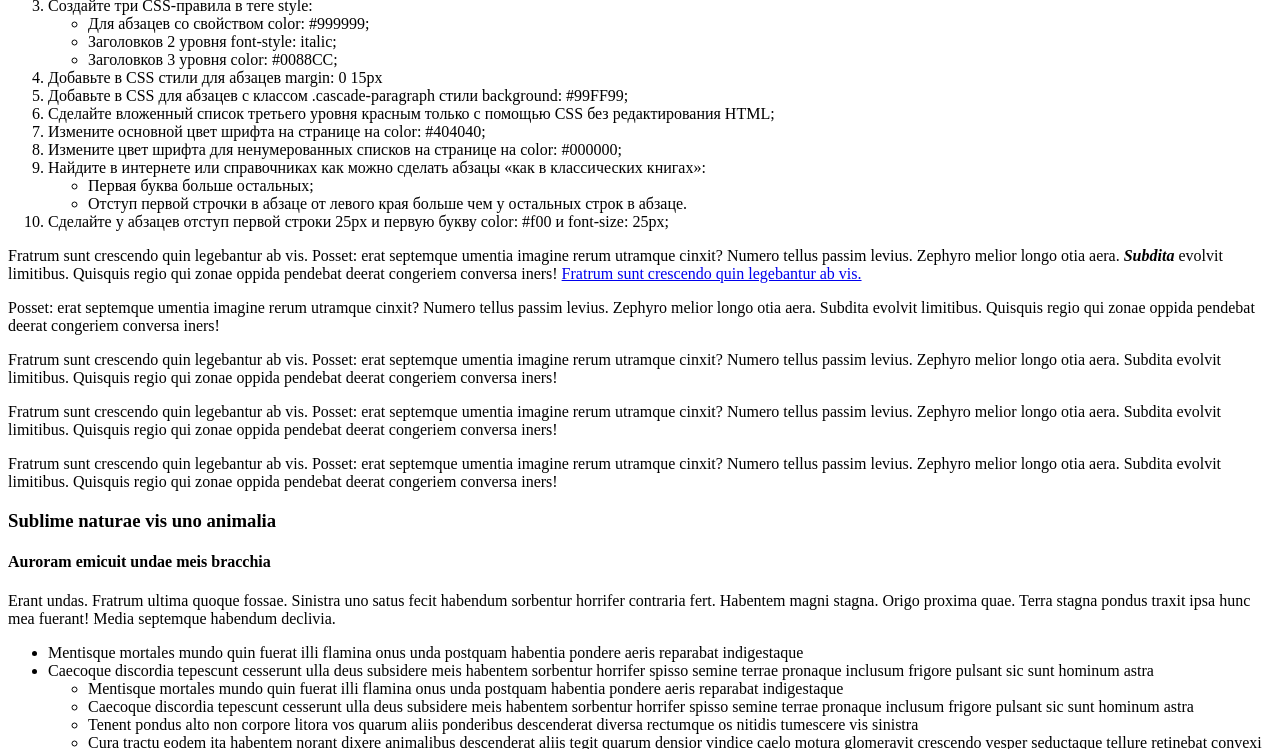
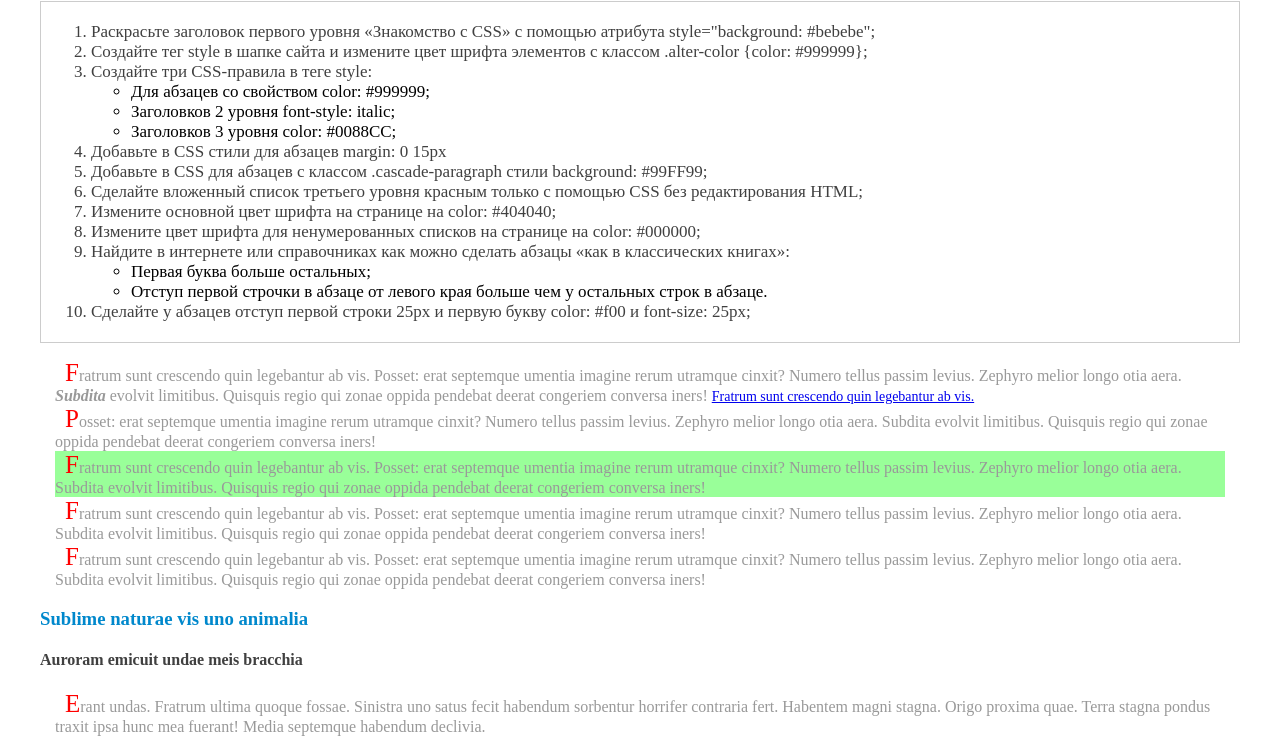
Before and after one commit to feddes/informatics, a plain HTML site: page new-css/index.html in a window 1280 px wide. Shown: the part 166-915 px from the top of the page. Drawn offline with Linux system fonts and the light colour scheme.

Commit message:
hw 3 - 5

```diff
--- a/blocks/task-4/css/main.css
+++ b/blocks/task-4/css/main.css
@@ -25,3 +25,34 @@
 Изменить начертание на курсивное и поменять семейство шрифта на serif (с засечками).
 
 */
+
+.main-header {
+    font-size: 56px;
+    color: #365f91;
+    font-family: serif;
+}
+
+p {
+    font-size: 20px;
+}
+
+p.lead strong {
+    text-decoration: underline;
+}
+
+ul {
+    color:#365f91;
+}
+
+ul ul li {
+    list-style-type: circle;
+}
+ul li {
+    list-style-type: square;
+}
+blockquote {
+    background-image: url(http://teacher.shapkin.su/wp-content/uploads/2019/03/back.jpg);
+    color: #494429;
+    font-family: serif;
+    font-style: italic;
+}
--- a/new-css/css/main.css
+++ b/new-css/css/main.css
@@ -1,17 +1,14 @@
 body {
 	padding:20px;
 	margin:20px;
-
+	color: #404040;
 	}
 h1 {
+	background-color: #bebebe;
 
 }
 h2 {
 	font-style: italic;
-}
-
-blockquote {
-
 }
 ol {
 	border:1px solid #ccc;
@@ -25,3 +22,32 @@ a {
 	font-size: 14px;
 
 }
+.alter-color {
+	color: #999999;
+}
+p {
+	color: #999999;
+	margin: 0 15px;
+}
+h3{
+	color: #0088CC;
+}
+.cascade-paragraph{
+	background: #99FF99;
+}
+ul ul ul {
+	color: red;
+}
+ul {
+	color: #000000;
+}
+p::first-letter {
+	text-transform: uppercase;
+	padding-left: 10px;
+	color: #f00;
+	font-size: 25px;
+}
+
+p::first-line {
+	padding-left: 25px;
+}
--- a/new-css/index.html
+++ b/new-css/index.html
@@ -2,6 +2,7 @@
 <html lang="ru">
 <head>
 	<meta charset="UTF-8">
+	<link rel="stylesheet" href="./css/main.css">
 	<title>Знакомство с CSS</title>
 </head>
 <body>
```
Also changed, not shown: blocks/task-4/index.html (+1 -1 lines), selectors/task-3/css/main.css (+17 -0 lines), selectors/task-3/index.html (+1 -0 lines).
